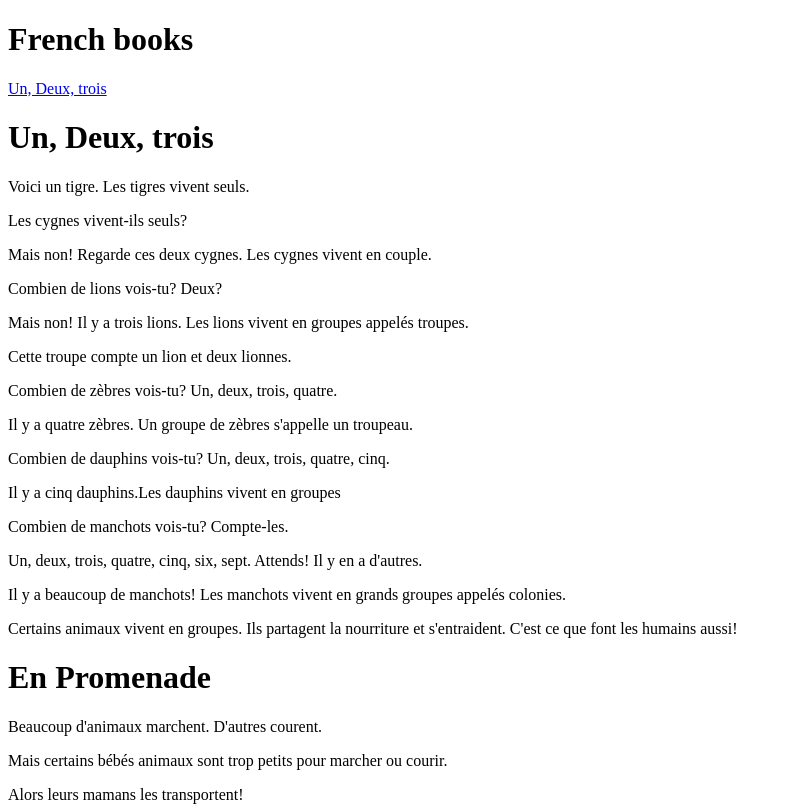
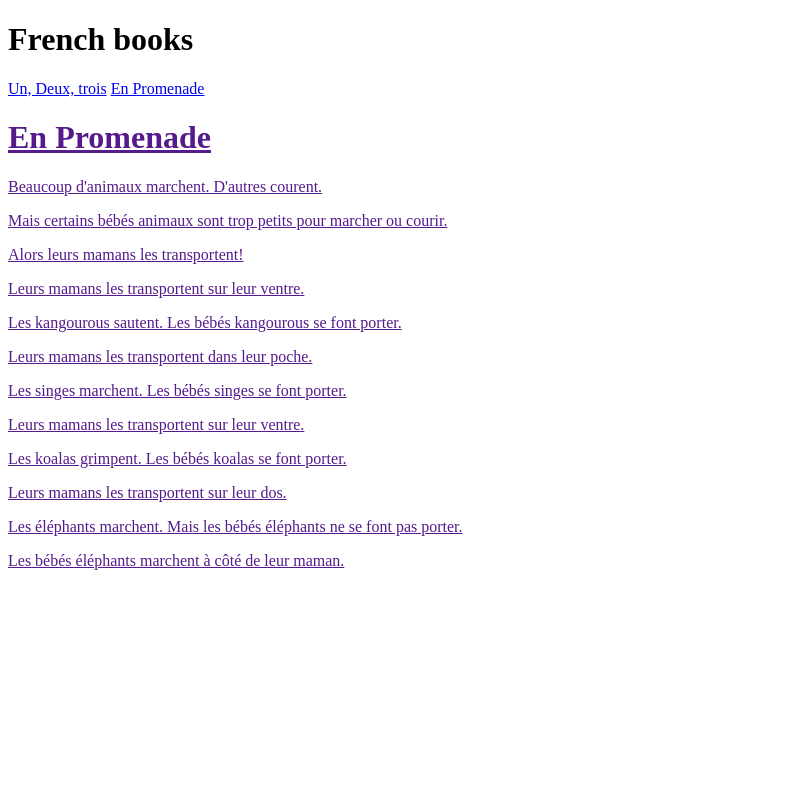
Before and after one commit to AvinavK/avinavk.github.io, a plain HTML site: page index.html in a window 1280 px wide. Shown: the top 807 px of the page, without its empty margins (0-791 px from the left). Drawn offline with Linux system fonts and the light colour scheme.

Commit message:
Update index.html

```diff
--- a/index.html
+++ b/index.html
@@ -4,21 +4,8 @@
 <body>
   <h1>French books</h1>
   <a href="unduextrois.html" title="Un, Deux, trois">Un, Deux, trois</a>
-<h1>Un, Deux, trois</h1>
-<p>Voici un tigre. Les tigres vivent seuls.</p>
-<p>Les cygnes vivent-ils seuls?</p>
-<p>Mais non! Regarde ces deux cygnes. Les cygnes vivent en couple.</p>
-<p>Combien de lions vois-tu? Deux?</p>
-<p>Mais non! Il y a trois lions. Les lions vivent en groupes appelés troupes.</p>
-<p>Cette troupe compte un lion et deux lionnes.</p>
-<p>Combien de zèbres vois-tu? Un, deux, trois, quatre.</p>
-<p>Il y a quatre zèbres. Un groupe de zèbres s'appelle un troupeau.</p>
-<p>Combien de dauphins vois-tu? Un, deux, trois, quatre, cinq.</p>
-<p>Il y a cinq dauphins.Les dauphins vivent en groupes</p>
-<p>Combien de manchots vois-tu? Compte-les.</p>
-<p>Un, deux, trois, quatre, cinq, six, sept. Attends! Il y en a d'autres.</p>
-<p>Il y a beaucoup de manchots! Les manchots vivent en grands groupes appelés colonies.</p>
-<p>Certains animaux vivent en groupes. Ils partagent la nourriture et s'entraident. C'est ce que font les humains aussi!</p>
+  <a href="enpromenade.html" title="En Promenade">En Promenade</a>
+  <a href="" title=""</a>
 
 
 <h1>En Promenade</h1>
@@ -31,9 +18,7 @@
 <p>Les singes marchent.
 Les bébés singes se font porter.</p>
 <p>Leurs mamans les transportent sur leur ventre.</p>
-<p>Les koalas grimpent.
-
-Les bébés koalas se font porter.</p>
+<p>Les koalas grimpent. Les bébés koalas se font porter.</p>
 <p>Leurs mamans les transportent sur leur dos.</p>
 <p>Les éléphants marchent. Mais les bébés éléphants ne se font pas porter.</p>
 <p>Les bébés éléphants marchent à côté de leur maman.</p>
```
